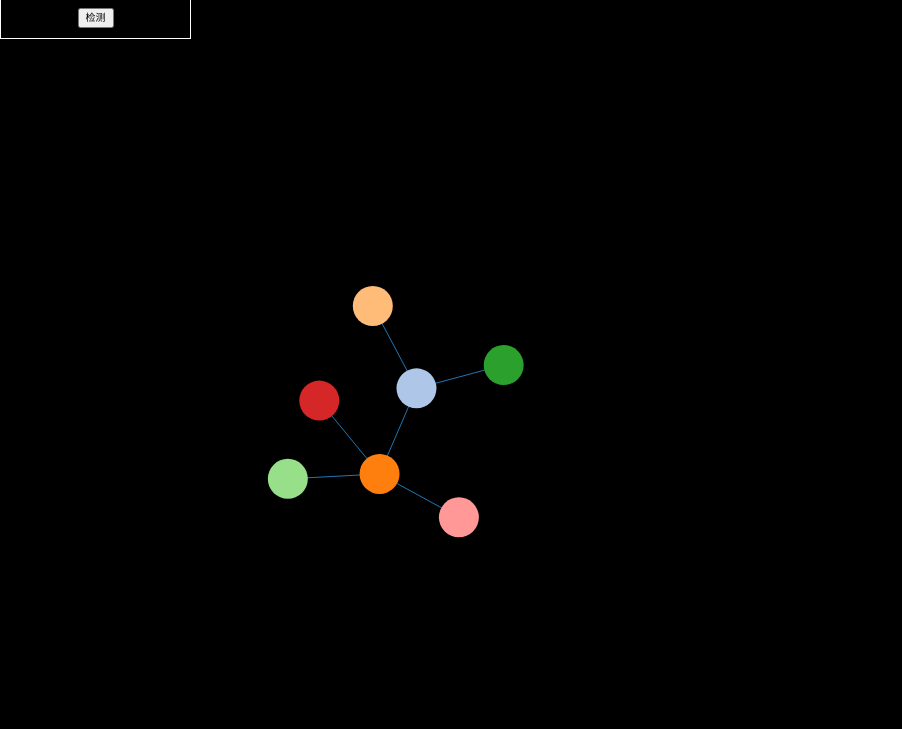
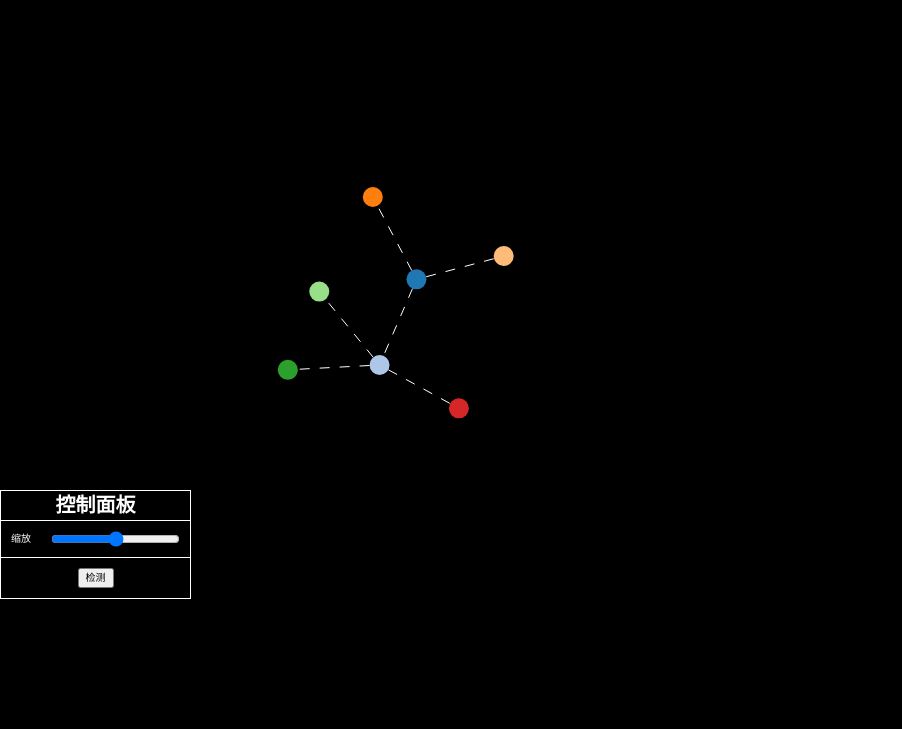
Before and after one commit to yuu6/py_neo, a plain HTML site: page static/pages/easy_layout.html in a window 1280 px wide. Shown: the part 137-866 px from the top of the page, without its empty margins (0-902 px from the left). After the commit the page ends 822 px from the top, so only its background shows below. Drawn offline with Linux system fonts and the light colour scheme.

Commit message:
实现了流动效果 next step:

```diff
--- a/static/pages/easy_layout.html
+++ b/static/pages/easy_layout.html
@@ -18,7 +18,6 @@
             text-align: center;
             color: white;
             font-size: 40px;
-
         }
         td{
             text-align: center;
@@ -37,11 +36,24 @@
         tr{
             border: 1px white solid;
         }
+        #control{
+            padding-top: 70vh;
+            text-align: center;
+            color: white;
+            position: absolute;
+        }
+
+
+        @keyframes dash {
+          to {
+            stroke-dashoffset: 0;
+          }
+        }
     </style>
 </head>
 <body>
 <div id="title" style="color: white"> 税务虚开群组检测系统</div>
-<div>
+<div id="control" style="color: white">
     <table>
         <thead> <tr><th colspan="2">控制面板</th></tr></thead>
         <tr>
@@ -125,27 +137,31 @@
     var color = d3.scale.category20();
 
     //绘制连线
+    // stroke-dasharray: 1000;
+      //        stroke-dashoffset: 800;
+        //      animation: dash 5s linear infinite;
     var lines = svg.selectAll(".forceLine")
         .data(edges)
         .enter()
         .append("line")
         .attr("class", "forceLine")
-        .style("stroke", function (d, i) {
-            return color("red");
-        });
+        .style({"stroke": function () {
+            return "white";
+        },"stroke-dasharray":"10","stroke-dashoffset":"100","animation":"dash 2s linear infinite"});
 
     var circles = svg.selectAll(".forceCircle")
         .data(nodes)
         .enter()
         .append("circle")
         .attr("class", "forceCircle")
-        .attr("r", 20)
+        .attr("r", 10)
         .style("fill", function (d, i) {
             return color(i);
         })
         .call(force.drag)
         .on("mouseover",function (d) {
             console.log(d.x,d.y)
+
              var g = svg.append("g")
                 g.append("rect")
                 .attr("class", "mouseRect")
@@ -171,7 +187,7 @@
                 .attr("dy",".3em")
                 .attr("font-size", "2em")
                 .attr("color", "black")
-                .text(function(){ return d.name;});
+                .text(function(){ return d.name;})
         })
         .on("mouseout",function (d) {
             $(".mouseRect").remove();
@@ -202,10 +218,8 @@
         circles.attr("cy", function (d) {
             return d.y;
         })
+    })
 
-
-
-    })
 
 
 
```
